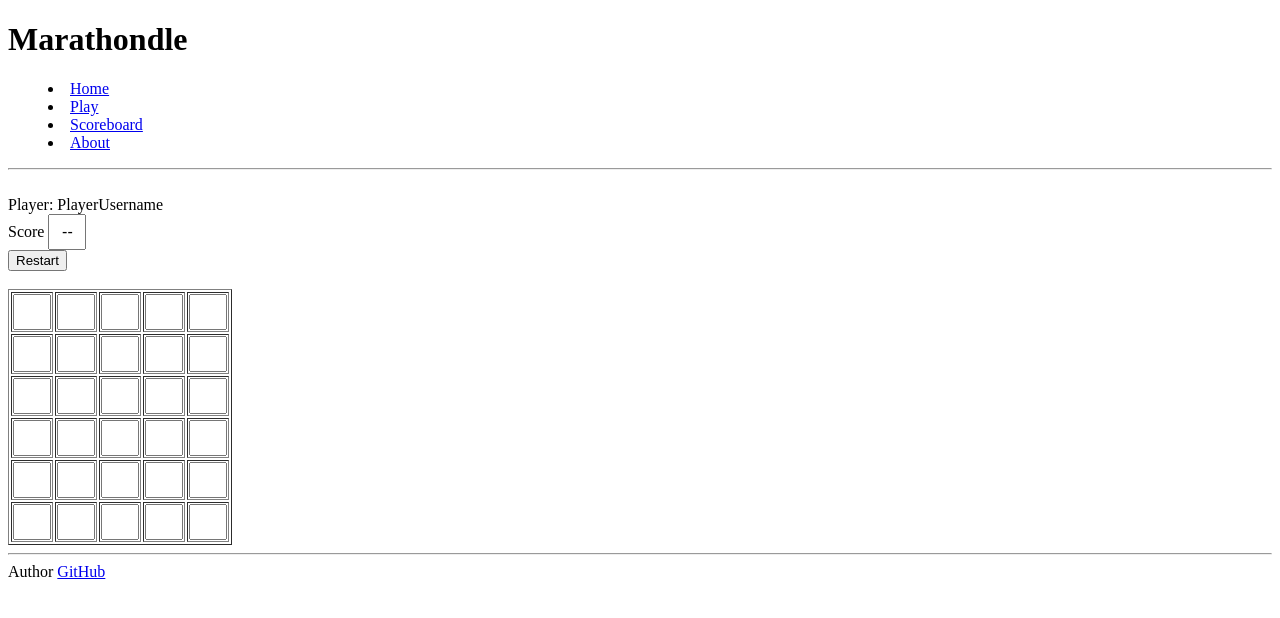
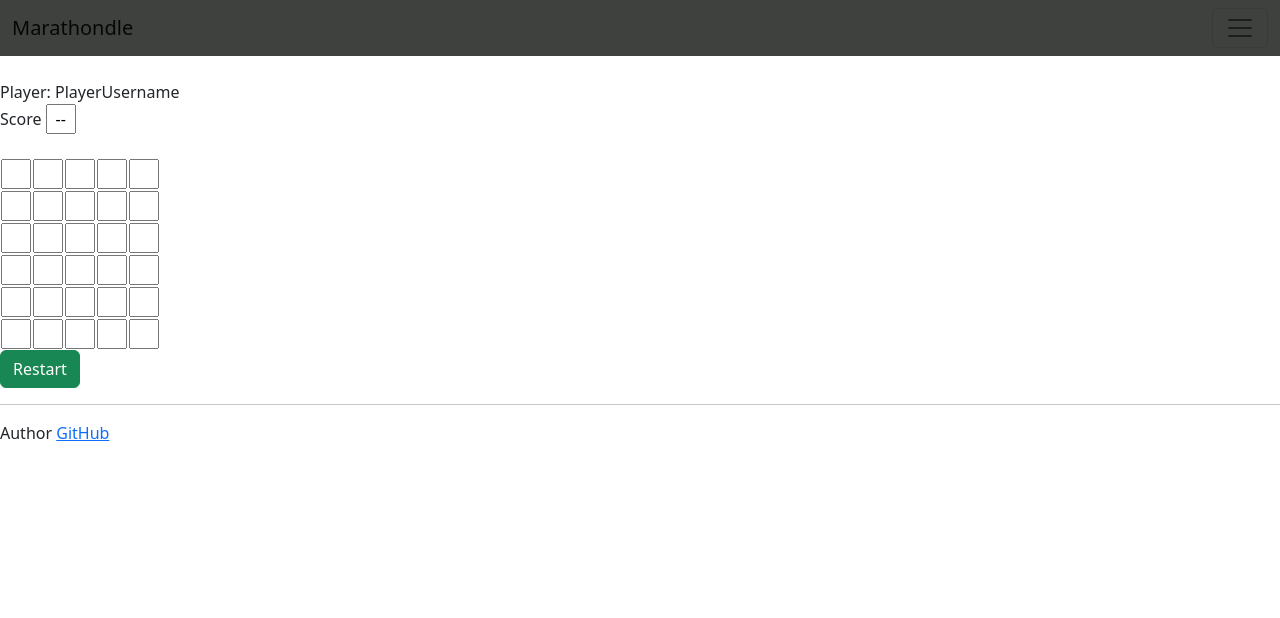
Before and after one commit to YoSoyLechuga97/startup-marathondle, a plain HTML site: page play.html in a window 1280 px wide. Drawn offline with nearby package versions, Linux system fonts and the light colour scheme.

Commit message:
Basic structure for play.html style has been made

```diff
--- a/play.html
+++ b/play.html
@@ -3,6 +3,14 @@
   <head>
     <meta charset="UTF-8" />
     <meta name="viewport" content="width=device-width, initial-scale=1.0" />
+    <link rel="stylesheet" href="https://fonts.googleapis.com/css?family=Varela Round"/>
+    <link
+      href="https://cdn.jsdelivr.net/npm/bootstrap@5.2.3/dist/css/bootstrap.min.css"
+      rel="stylesheet"
+      integrity="sha384-rbsA2VBKQhggwzxH7pPCaAqO46MgnOM80zW1RWuH61DGLwZJEdK2Kadq2F9CUG65"
+      crossorigin="anonymous"
+    />
+    <link rel="stylesheet" href="play.css"/>
     <title>Marathondle Play</title>
     <style>
     input {
@@ -17,17 +25,23 @@
   <body>
     <!-- Using Header, Main, and Footer to organize page -->
     <header>
-       <h1>Marathondle</h1>
-       <nav>
-         <menu>
-           <li><a href="index.html">Home</a></li>
-           <li><a href="play.html">Play</a></li>
-           <li><a href="scoreboard.html">Scoreboard</a></li>
-           <li><a href="about.html">About</a></li>
-         </menu>
-       </nav>
-       <hr />
-    </header>
+      <nav class="navbar" style="background-color:rgb(63, 65, 63);">
+       <div class="container-fluid">
+         <a class="navbar-brand" href="#">Marathondle</a>
+         <button class="navbar-toggler" type="button" data-bs-toggle="collapse" data-bs-target="#navbarNav" aria-controls="navbarNav" aria-expanded="false" aria-label="Toggle navigation">
+         <span class="navbar-toggler-icon"></span>
+         </button>
+         <div class="collapse navbar-collapse" id="navbarNav">
+         <ul class="navbar-nav">
+          <li class="nav-item"><a class="nav-link" href="index.html">Home</a></li>
+          <li class="nav-item"><a class="nav-link active" aria-current="page" href="play.html">Play</a></li>
+          <li class="nav-item"><a class="nav-link" href="scoreboard.html">Scoreboard</a></li>
+          <li class="nav-item"><a class="nav-link" href="about.html">About</a></li>
+         </ul>
+         </div>
+       </div>
+      </nav>
+   </header>
 
     <main>
       <br />
@@ -42,15 +56,10 @@
       </div>
       <!-- Have a place to show the Correct Answer -->
 
-      <!-- Restart Game Button -->
-      <div>
-        <button>Restart</button>
-      </div>
-
       <br />
 
       <!-- Create the Marathondle Board (5 x 6) -->
-      <table border="1px">
+      <table>
         <tr class="answer1">
           <td>
             <input type="text" maxlength="1" size="1">
@@ -154,11 +163,25 @@
           </td>
         </tr>
       </table>
+
+      <!-- Restart Game Button -->
+      <div>
+        <button class="btn btn-success">Restart</button>
+      </div>
+
     </main>
 
     <footer>
       <hr>Author</hr>
       <a href="https://github.com/YoSoyLechuga97/startup-marathondle">GitHub</a>
     </footer>
+
+    <!--Add script for Bootstrap-->
+    <script
+    src="https://cdn.jsdelivr.net/npm/bootstrap@5.2.3/dist/js/bootstrap.bundle.min.js"
+    integrity="sha384-kenU1KFdBIe4zVF0s0G1M5b4hcpxyD9F7jL+jjXkk+Q2h455rYXK/7HAuoJl+0I4"
+    crossorigin="anonymous"
+  ></script>
+
   </body>
 </html>
```
Also changed, not shown: index.html (+2 -0 lines).
